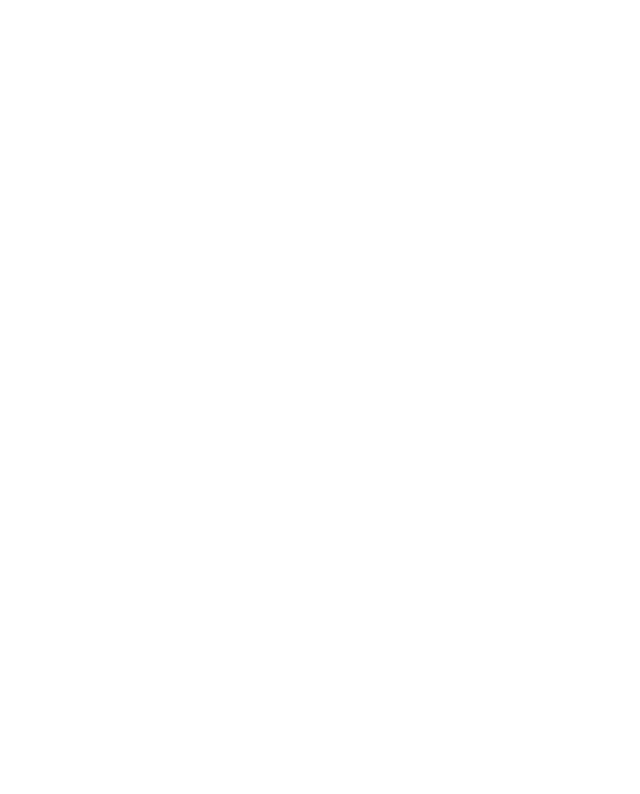
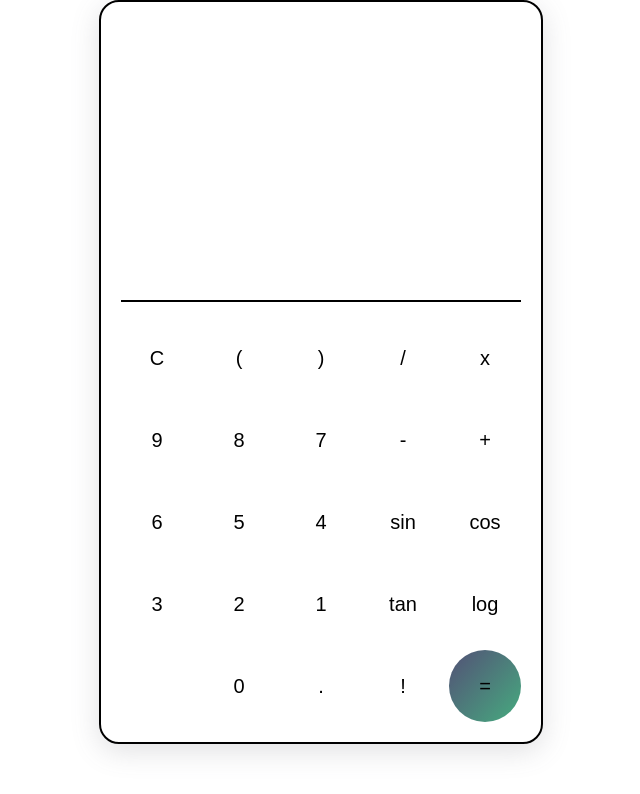
Before and after one commit to ayayousef96/Final-Project, a React (Create React App) app in the folder client/: page /calculator in a window 1280 px wide. Before the commit this address had no page. Shown: the top 794 px of the page, without its empty margins (319-959 px from the left). Built offline with nearby package versions, Linux system fonts and the light colour scheme.

Commit message:
calculator

```diff
--- a/client/package.json
+++ b/client/package.json
@@ -7,10 +7,13 @@
     "@testing-library/react": "^13.4.0",
     "@testing-library/user-event": "^13.5.0",
     "axios": "^1.2.1",
+    "chartjs": "^0.3.24",
+    "evergreen-ui": "^6.13.2",
     "react": "^18.2.0",
     "react-dom": "^18.2.0",
     "react-router-dom": "^6.6.1",
     "react-scripts": "5.0.1",
+    "react-textfit": "^1.1.1",
     "web-vitals": "^2.1.4"
   },
   "scripts": {
--- a/client/src/App.js
+++ b/client/src/App.js
@@ -2,6 +2,7 @@
 import Main from "./components/Main";
 import Signup from "./components/Signup";
 import Login from "./components/Login";
+import Calculator from "./components/Calculator/Calculator.jsx";
 import './App.css';
 
 function App() {
@@ -13,6 +14,7 @@
 			<Route path="/signup" exact element={<Signup />} />
 			<Route path="/login" exact element={<Login />} />
 			<Route path="/" element={<Navigate replace to="/login" />} />
+			<Route path="/calculator"  exact element={<Calculator />}/>
 		</Routes>
 
   );
--- /dev/null
+++ b/client/src/components/Calculator/Calculator.jsx
@@ -0,0 +1,143 @@
+import React, { useRef, useEffect, useState } from 'react';
+
+import './calculator.css';
+
+import { btns, BTN_ACTIONS } from './btnConfig';
+// import React, { useState } from "react";
+// import ScienitificCalc from "./ScientificCalc";
+// import NormalCalc from "./Normalcalc";
+// import { Switch } from 'evergreen-ui';
+
+const Calculator = () => {
+
+
+    const btnsRef = useRef(null);
+    const expRef = useRef(null);
+
+    const [expression, setExpression] = useState('');
+
+    useEffect(() => {
+        const btns = Array.from(btnsRef.current.querySelectorAll('button'));
+        btns.forEach(e => e.style.height = e.offsetWidth + 'px');
+    }, []);
+
+    const btnClick = (item) => {
+        const expDiv = expRef.current;
+        if (item.action === BTN_ACTIONS.THEME) document.body.classList.toggle('dark');
+
+        if (item.action === BTN_ACTIONS.ADD) {
+            addAnimSpan(item.display);
+
+            const oper = item.display !== 'x' ? item.display : '*';
+            setExpression(expression + oper);
+        }
+
+        if (item.action === BTN_ACTIONS.DELETE) {
+            expDiv.parentNode.querySelector('div:last-child').innerHTML = '';
+            expDiv.innerHTML = '';
+
+            setExpression('');
+        }
+
+        if (item.action === BTN_ACTIONS.CALC) {
+            if (expression.trim().length <= 0) return;
+
+            expDiv.parentNode.querySelector('div:last-child').remove();
+
+            const cloneNode = expDiv.cloneNode(true);
+            expDiv.parentNode.appendChild(cloneNode);
+
+            const transform = `translateY(${-(expDiv.offsetHeight + 10) + 'px'}) scale(0.4)`;
+            let facto = expression.charAt(expression.length-1)
+            console.log(facto)
+            let exp = expression.slice(0,3)
+
+            if (facto === '!'){
+                let que = Number(expression.slice(0,expression.length-1))
+                console.log(que)
+                let res=1
+                for(let i=1;i<=que;i++){
+                    res=res*i
+                }
+                console.log(res)
+                setExpression(res.toString());
+            }
+            if (exp === 'sin'){
+                let que = Number(expression.slice(3))
+                let res = Math.sin(que);
+                setExpression(res.toString());
+            }
+            if (exp === 'cos'){
+                let que = Number(expression.slice(3))
+                let res = Math.cos(que);
+                setExpression(res.toString());
+            }
+            if (exp === 'tan'){
+                let que = Number(expression.slice(3))
+                let res = Math.tan(que);
+                setExpression(res.toString());
+            }
+            try {
+                let res = eval(expression);
+
+                setExpression(res.toString());
+                setTimeout(() => {
+                    cloneNode.style.transform = transform;
+                    expDiv.innerHTML = '';
+                    addAnimSpan(Math.floor(res * 100000000) / 100000000);
+                }, 200);
+            } catch {
+                // setTimeout(() => {
+                //     cloneNode.style.transform = transform;
+                //     cloneNode.innerHTML = 'Syntax err';
+                // }, 100000);
+            } finally {
+                console.log('calc complete');
+            }
+        }
+    }
+
+    const addAnimSpan = (content) => {
+        const expDiv = expRef.current;
+        const span = document.createElement('span');
+
+        span.innerHTML = content;
+        span.style.opacity = '0';
+        expDiv.appendChild(span);
+
+        const width = span.offsetWidth + 'px';
+        span.style.width = '0';
+
+        setTimeout(() => {
+            span.style.opacity = '1';
+            span.style.width = width;
+        }, 100);
+    }
+
+    return (
+        <center>
+        <div className="calculator">
+            <div className="calculator__result">
+                <div ref={expRef} className="calculator__result__exp"></div>
+                <div className="calculator__result__exp"></div>
+            </div>
+            <div ref={btnsRef} className="calculator__btns">
+                {
+                    btns.map((item, index) => (
+                        <button
+                            key={index}
+                            className={item.class}
+                            onClick={() => btnClick(item)}
+                        >
+                            {item.display}
+                        </button>
+                    ))
+                }
+            </div>
+        </div>
+        </center>
+
+    );
+}
+
+export default Calculator;
--- /dev/null
+++ b/client/src/components/Calculator/btnConfig.js
@@ -0,0 +1,139 @@
+export const BTN_ACTIONS = {
+    ADD: 'ADD',
+    THEME: 'THEME',
+    CALC: 'CALC',
+    DELETE: 'DELETE'
+}
+
+export const btns = [
+    {
+        display: 'C',
+        action: BTN_ACTIONS.DELETE,
+        class: 'btn__op'
+    },
+    {
+        display: '(',
+        action: BTN_ACTIONS.ADD,
+        class: 'btn__op'
+    },
+    {
+        display: ')',
+        action: BTN_ACTIONS.ADD,
+        class: 'btn__op'
+    },
+    {
+        display: '/',
+        action: BTN_ACTIONS.ADD,
+        class: 'btn__op'
+    },
+    {
+        display: 'x',
+        action: BTN_ACTIONS.ADD,
+        class: 'btn__op'
+    },
+    {
+        display: '9',
+        action: BTN_ACTIONS.ADD,
+        class: ''
+    },
+    {
+        display: '8',
+        action: BTN_ACTIONS.ADD,
+        class: ''
+    },
+    {
+        display: '7',
+        action: BTN_ACTIONS.ADD,
+        class: ''
+    },
+    {
+        display: '-',
+        action: BTN_ACTIONS.ADD,
+        class: 'btn__op'
+    },
+    {
+        display: '+',
+        action: BTN_ACTIONS.ADD,
+        class: 'btn__op'
+    },
+    {
+        display: '6',
+        action: BTN_ACTIONS.ADD,
+        class: ''
+    },
+    {
+        display: '5',
+        action: BTN_ACTIONS.ADD,
+        class: ''
+    },
+    {
+        display: '4',
+        action: BTN_ACTIONS.ADD,
+        class: ''
+    },
+    {
+        display: 'sin',
+        action: BTN_ACTIONS.ADD,
+        type : 'sin',
+        class: 'btn__op'
+    },
+    {
+        display: 'cos',
+        action: BTN_ACTIONS.ADD,
+        type : 'sin',
+        class: 'btn__op'
+    },
+    {
+        display: '3',
+        action: BTN_ACTIONS.ADD,
+        class: ''
+    },
+    {
+        display: '2',
+        action: BTN_ACTIONS.ADD,
+        class: ''
+    },
+    {
+        display: '1',
+        action: BTN_ACTIONS.ADD,
+        class: ''
+    },
+    {
+        display: 'tan',
+        action: BTN_ACTIONS.ADD,
+        type : 'sin',
+        class: 'btn__op'
+    },
+    {
+        display: 'log',
+        action: BTN_ACTIONS.ADD,
+        type : 'sin',
+        class: 'btn__op'
+    },
+    {
+        display: '',
+        action: BTN_ACTIONS.THEME,
+        class: ''
+    },
+    {
+        display: '0',
+        action: BTN_ACTIONS.ADD,
+        class: ''
+    },
+    {
+        display: '.',
+        action: BTN_ACTIONS.ADD,
+        class: ''
+    },
+    {
+        display: '!',
+        action: BTN_ACTIONS.ADD,
+        type : 'sin',
+        class: 'btn__op'
+    },
+    {
+        display: '=',
+        action: BTN_ACTIONS.CALC,
+        class: 'btn__op'
+    }
+];
--- /dev/null
+++ b/client/src/components/Calculator/calculator.css
@@ -0,0 +1,83 @@
+
+.calculator {
+    margin:0;
+    border: 2px solid black;
+    padding: 20px;
+    height: 700px;
+    width: 400px;
+    overflow: hidden;
+    border-radius: 20px;
+    background-color: var(--calc-bg);
+    box-shadow: rgba(100, 100, 111, 0.2) 0px 7px 29px 0px;
+    display: flex;
+    flex-direction: column;
+    justify-content: flex-end;
+}
+
+.calculator__btns {
+    display: grid;
+    grid-template-columns: repeat(5, 1fr);
+    gap: 10px;
+}
+
+.calculator__btns button {
+    border: 0;
+    outline: 0;
+    border-radius: 10px;
+    font-size: 1.25rem;
+    font-weight: 500;
+    background-color: transparent;
+    color: var(--txt-color);
+}
+.calculator__btns button:hover{
+    background: rgb(89, 141, 123);
+    color:#000;
+}
+
+.calculator__btns button:last-child {
+    border-radius: 50%;
+    color: var(--txt-white);
+    background-image: linear-gradient(312deg, #46ab7f, #535076);
+}
+
+.calculator__btns .btn__op {
+    color: var(--calc-btn-color);
+}
+
+.calculator__result {
+    border: 0.5px solid black;
+    position: relative;
+    margin-bottom: 20px;
+    text-align: right;
+    display: flex;
+    flex-direction: column;
+    align-items: flex-end;
+    justify-content: flex-end;
+}
+
+.calculator__result__exp {
+    font-size: 3.5rem;
+    line-height: 1;
+    transform-origin: right bottom;
+    transition: transform 0.3s ease;
+    color: var(--calc-res-color);
+}
+
+.calculator__result__exp:last-child {
+    position: absolute;
+    right: 0;
+}
+
+.calculator__result__exp span {
+    display: inline-block;
+    overflow: hidden;
+    transition: width 0.3s ease;
+}
+
+@media only screen and (max-width: 800px) {
+    .calculator {
+        width: 100%;
+        height: 100vh;
+        border-radius: 0;
+    }
+}
--- a/client/src/components/Login/index.jsx
+++ b/client/src/components/Login/index.jsx
@@ -37,7 +37,8 @@
 			</div>
 				<div className={styles.left}>
 					<form className={styles.form_container} onSubmit={handleSubmit}>
-						<h1>Login to Your Account</h1>
+						<h1>Math With Aya</h1>
+						<h3>Login to Your Account</h3>
 						<input
 							type="email"
 							placeholder="Email"
@@ -58,10 +59,10 @@
 						/>
 						{error && <div className={styles.error_msg}>{error}</div>}
 						<button type="submit" className={styles.green_btn}>
-							Sing In
+							Sign In
 						</button>
 						<br></br><br/>
-						<h1>New Here ?</h1>
+						<h2>New Here ?</h2>
 						<Link to="/signup">
 							<button type="button" className={styles.green_btn}>
 								Sign Up
--- a/client/src/components/Login/styles.module.css
+++ b/client/src/components/Login/styles.module.css
@@ -97,7 +97,7 @@
 	margin: 10px;
 }
 .img {
-    width: 130%;
+    width: 150%;
     position: absolute;
     left: -100px;
     /* top: 50px; */
--- a/client/src/components/Main/index.jsx
+++ b/client/src/components/Main/index.jsx
@@ -1,15 +1,21 @@
 import styles from "./styles.module.css";
-
+import { Link } from "react-router-dom";
 const Main = () => {
 	const handleLogout = () => {
 		localStorage.removeItem("token");
 		window.location.reload();
 	};
 
+
 	return (
 		<div className={styles.main_container}>
 			<nav className={styles.navbar}>
 				<h1>Home</h1>
+				<Link to="/calculator">
+					<button className={styles.white_btn} >
+						Calculator
+					</button>
+				</Link>
 				<button className={styles.white_btn} onClick={handleLogout}>
 					Logout
 				</button>
--- a/client/src/components/Main/styles.module.css
+++ b/client/src/components/Main/styles.module.css
@@ -1,7 +1,7 @@
 .navbar {
 	width: 100%;
 	height: 70px;
-	background-color: #3bb19b;
+	background-color: #3d7255;
 	display: flex;
 	align-items: center;
 	justify-content: space-between;
```
Also changed, not shown: 1 other file (tests, documents, lock files or other folders).
